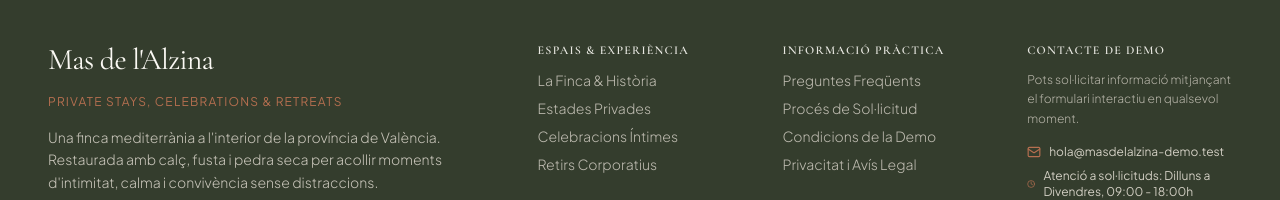
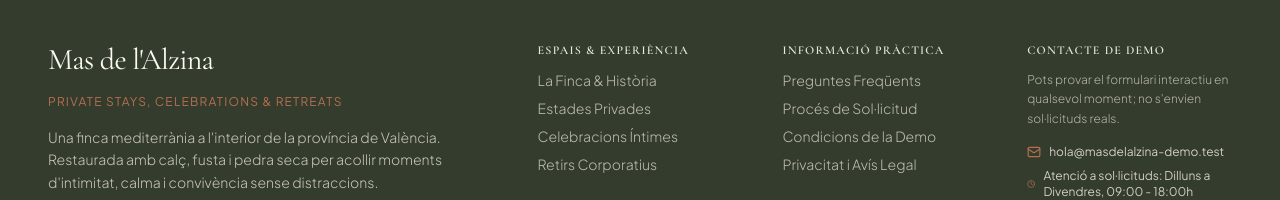
Before and after one commit to jaumetur3W/fincarural_web, a React (Vite) app: page /#/sollicitud in a window 1280 px wide. Shown: the part 1315-1515 px from the top of the page. Built offline with nearby package versions, Linux system fonts and the light colour scheme.

Commit message:
Clarify footer demo contact messaging

```diff
--- a/src/components/Footer.tsx
+++ b/src/components/Footer.tsx
@@ -94,7 +94,7 @@ export const Footer: React.FC = () => {
               Contacte de Demo
             </h3>
             <p className="text-xs text-[#ECE6DC]/70 leading-relaxed font-light">
-              Pots sol·licitar informació mitjançant el formulari interactiu en qualsevol moment.
+              Pots provar el formulari interactiu en qualsevol moment; no s'envien sol·licituds reals.
             </p>
             <div className="space-y-2 pt-1 text-xs text-[#ECE6DC]/85">
               <div className="flex items-center gap-2">
```
